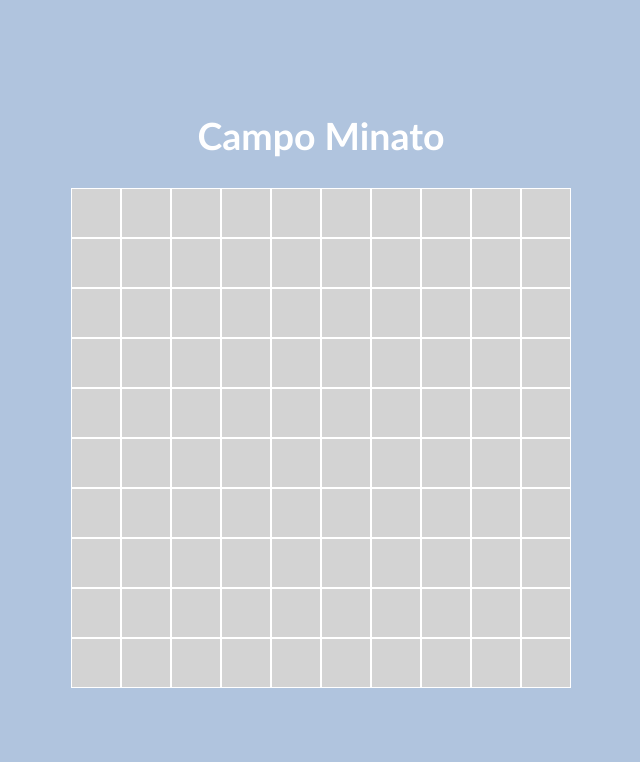
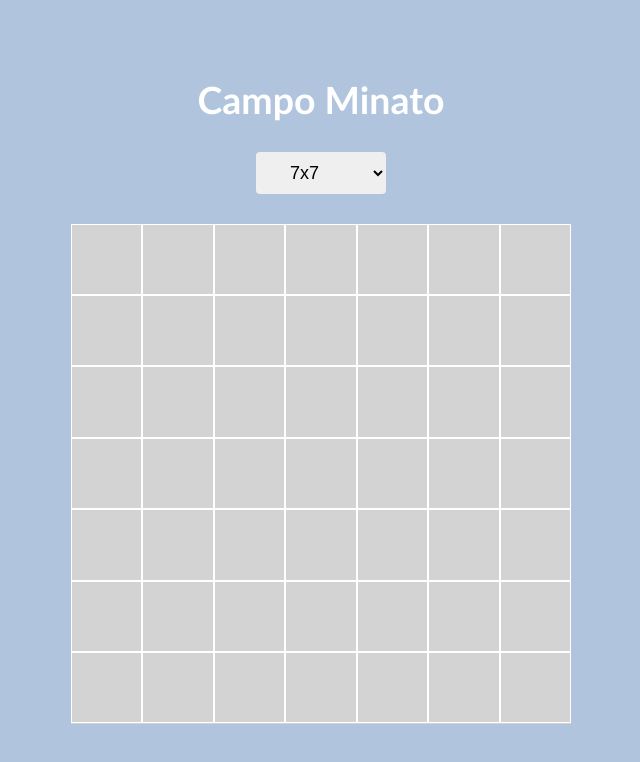
Before and after one commit to aldoaquino451/js-campominato-grid, a plain HTML site: page index.html in a window 1280 px wide. Both pictures are taken after a click on the button "START". Shown: the whole page, without its empty margins (319-959 px from the left). Drawn offline with Linux system fonts and the light colour scheme.

Commit message:
[add] size grid

```diff
--- a/css/style.css
+++ b/css/style.css
@@ -3,6 +3,7 @@
 
 :root {
   --color-bg: lightsteelblue;
+  --number-of-square: 8;
 }
 
 * {
@@ -46,8 +47,8 @@ body {
 
 /* ---- Quadrati --- */
 .square {
-  height: calc(100% * 1/10);
-  width: calc(100% * 1/10);
+  height: calc(100% * 1/var(--number-of-square));
+  width: calc(100% * 1/var(--number-of-square));
   display: flex;
   justify-content: center;
   align-items: center;
@@ -63,7 +64,6 @@ body {
 /* --- Bottone --- */
 button {
   padding: 20px 40px;
-  /* border: 1px solid rgba(0, 0, 0, 0.3); */
   background-color: lightblue;
   border-radius: 20px;
   border: none;
@@ -80,6 +80,17 @@ button:hover {
   color: white;
 }
 
+.btn.hide {
+  display: none !important;
+}
+
+select {
+  padding: 10px 30px;
+  border: none;
+  border-radius: 4px;
+  font-size: 18px;
+}
+
 /* --- Utilities --- */
 .square.clicked {
   background-color: lightskyblue;
@@ -88,7 +99,3 @@ button:hover {
 .square.clicked span {
   display: block;
 }
-
-.hide {
-  display: none;
-}
--- a/index.html
+++ b/index.html
@@ -20,17 +20,19 @@
 
     <h1>Campo Minato</h1>
 
+    <select name="size" id="size-container">
+      <option value="7">7x7</option>
+      <option value="9">9x9</option>
+      <option value="10">10x10</option>
+    </select>
+
     <div class="container">
 
-      <!--
-      <button>Start</button>
-      -->
+      <!-- <button>Start</button>   -->
 
-      <!--
-      <div class="square">
+      <!-- <div class="square">
         <span>1</span>
-      </div>
-      -->
+      </div> -->
 
     </div>
 
--- a/js/script.js
+++ b/js/script.js
@@ -1,61 +1,63 @@
-/*
-  1. Richiamiamo il container in js
-  2. Resetttiamo il container
-  3. Creo un ciclo da 100
-    1. nel ciclo creo un elemento div
-    2. l'elemento lo inserisco nel container
-    2. a ogni elemento div assegno la classe square
-    3. a ogni elemento assegno all'evento click la funzione active
-  4. L'evento click lo salvo in una funzione
-      1. permetterà di aggiugnere o rimuovere la classe clicked
-      2. genera un numero per ogni cella in ordine crescente (il numero tot di celle viene deciso dall'indice del ciclo for quindi possiamo usare quel dato per assegnare questo numero)
-      3. deve essere visualizzato il numero solo quando il quadrato viene cliccato
-  5. (Bonus?) ogni cella corrisponde ad un numero: in base a se è pari o dispari assegna una classe diversa (o solo il background)
-*/
 
-// 1. Richiamiamo il container in js
+// 1. In base all'opzione scelta, uso il valore in value per sapere quanti quadrati ci sono per ogni riga e colonna
+const selectSize = document.getElementById('size-container');
+const squareRow = selectSize.value;
+const squareTot = squareRow * squareRow;
+
+
+// 2. Richiamiamo il container in js
 const container = document.querySelector('.container');
+container.innerHTML = '';
 
-// Creo il button in js con la scritta start e lo collego al container
+
+// 3. Creo l'elemento button in js con la scritta start e lo collego al container
 const btn = document.createElement('button');
 btn.innerHTML = 'START';
 container.append(btn);
 
-init();
 
-// Aggiungo un evento click al button
-function init() {
+// 4. Al click del button il bottone scompare e viene generata la griglia
+btn.addEventListener('click', function() {
 
-  btn.addEventListener('click', function() {
+  btn.style.display = 'none';
 
-    // resetta il container
-    container.innerHTML = '';
+  generate(squareRow, squareTot);
 
-    // apparire il container
-    for ( let i = 1; i <= 100; i++ ) {
+});
 
-      // 1. creo un elemento div
-      const square = document.createElement('div');
 
-      // 1. l'elemento lo inserisco nel container
-      container.append(square);
+// 5. Dichiaro la funzione per la creazione della griglia
+function generate(numb, numb2) {
 
-      // 2. a ogni elemento div assegno la classe square
-      square.className = 'square';
+  for ( let i = 1; i <= numb2; i++ ) {
 
-      // 3. a ogni elemento assegno all'evento click la funzione active
-      square.addEventListener('click', function() {
+    // elemento con classe square che collego al container
+    const square = document.createElement('div');
+    square.className = 'square';
+    container.append(square);
 
-        // 1. permetterà di aggiugnere o rimuovere la classe clicked
-        square.classList.toggle('clicked');
+    // tramite variabili custom css modifichiamo il valore di width e height dei quadrati
+    square.style.setProperty("--number-of-square", numb);
 
-        // 2. genera un numero per ogni cella in ordine crescente (il numero tot di celle viene deciso dall'indice del ciclo for quindi possiamo usare quel dato per assegnare questo numero)
-        square.innerHTML = `
-        <span>${i}</span>
-        `;
-        console.log(i)
+    // ogni quadrato viene attivato al click
+    toggleClicked(square, i);
 
-      });
-    };
+  };
+};
+
+
+// 6. Dichiaro la funzione addRemove
+function toggleClicked(element, index) {
+
+  element.addEventListener('click', function() {
+
+    // al click la attiva o disattiva l'elemento
+    element.classList.toggle('clicked');
+
+    // assegna un numero uguale all'indice
+    element.innerHTML = `
+    <span>${index}</span>
+    `;
+
   });
 };
```
Also changed, not shown: 1 other file.
